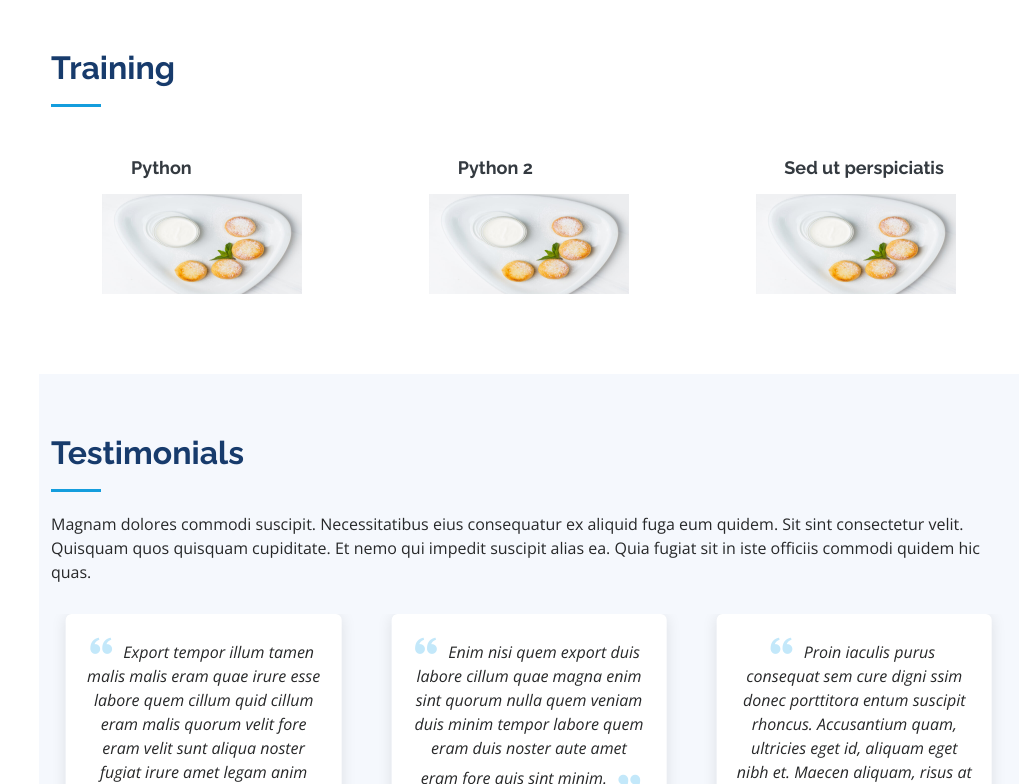
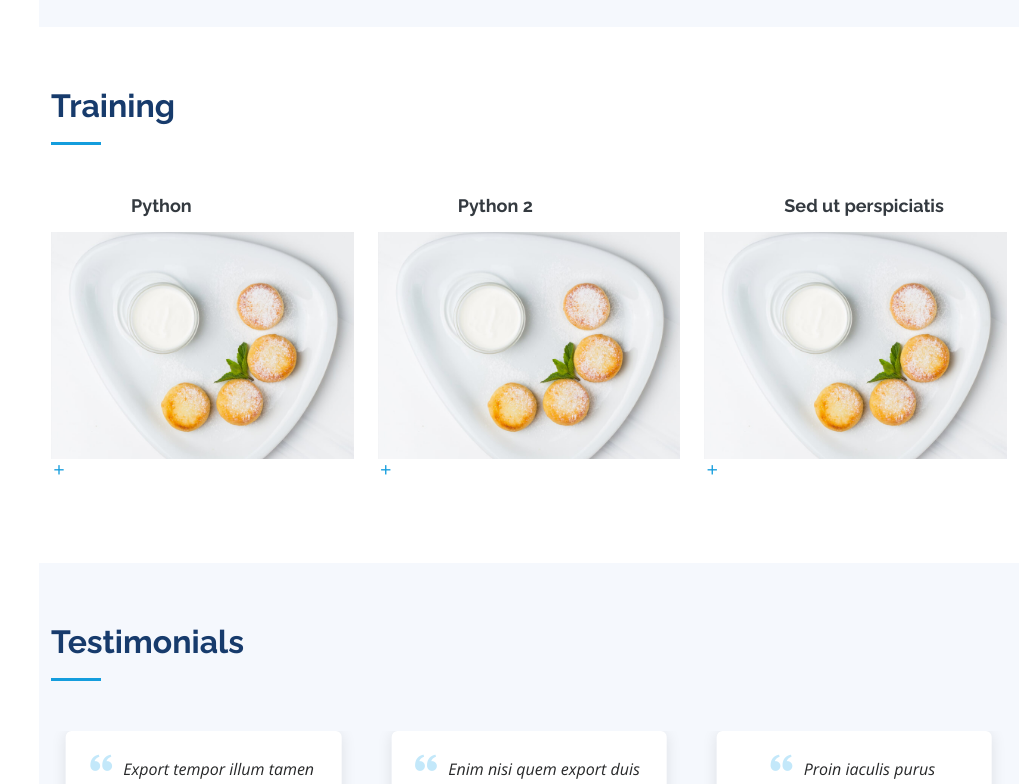
Before and after one commit to sorachotJS/JSPortfolio, a plain HTML site: page index.html in a window 1280 px wide. Shown: the part 4550-5334 px from the top of the page, without its empty margins (261-1280 px from the left). Drawn offline with nearby package versions, Linux system fonts and the light colour scheme.

Commit message:
second commit

```diff
--- a/index.html
+++ b/index.html
@@ -410,6 +410,8 @@
           </div>
         </div>
 
+        <center><button type="button" class="btn btn-warning text-black">Download CV</button></center>
+
       </div>
     </section><!-- End Resume Section -->
 
@@ -540,20 +542,38 @@
         </div>
 
         <div class="row">
-          <div class="col-lg-4 col-md-6 icon-box" data-aos="fade-up">
+          <div class="col-lg-4 col-md-6 icon-box portfolio-item filter-web" data-aos="fade-up">
             <!-- <div class="icon"><i class="bi bi-briefcase"></i></div> -->
             <h4 class="title"><a href="">Python</a></h4>
-            <center><img src="assets/img/portfolio/portfolio-9.jpg" alt="" srcset="" width="200" height="100"></center>
+            <div class="portfolio-wrap">
+              <img src="assets/img/portfolio/portfolio-9.jpg" class="img-fluid" alt="">
+              <div class="portfolio-links">
+                <a href="assets/img/portfolio/portfolio-9.jpg" data-gallery="portfolioGallery" class="portfolio-lightbox" title="Web 3"><i class="bx bx-plus"></i></a>
+                <!-- <a href="portfolio-details.html" title="More Details"><i class="bx bx-link"></i></a> -->
+              </div>
+            </div>
           </div>
           <div class="col-lg-4 col-md-6 icon-box" data-aos="fade-up" data-aos-delay="100">
             <!-- <div class="icon"><i class="bi bi-card-checklist"></i></div> -->
             <h4 class="title"><a href="">Python 2</a></h4>
-            <center><img src="assets/img/portfolio/portfolio-9.jpg" alt="" srcset="" width="200" height="100"></center>
+            <div class="portfolio-wrap">
+              <img src="assets/img/portfolio/portfolio-9.jpg" class="img-fluid" alt="">
+              <div class="portfolio-links">
+                <a href="assets/img/portfolio/portfolio-9.jpg" data-gallery="portfolioGallery" class="portfolio-lightbox" title="Web 3"><i class="bx bx-plus"></i></a>
+                <!-- <a href="portfolio-details.html" title="More Details"><i class="bx bx-link"></i></a> -->
+              </div>
+            </div>
           </div>
           <div class="col-lg-4 col-md-6 icon-box" data-aos="fade-up" data-aos-delay="200">
             <!-- <div class="icon"><i class="bi bi-bar-chart"></i></div> -->
             <h4 class="title"><a href="">Sed ut perspiciatis</a></h4>
-            <center><img src="assets/img/portfolio/portfolio-9.jpg" alt="" srcset="" width="200" height="100"></center>
+            <div class="portfolio-wrap">
+              <img src="assets/img/portfolio/portfolio-9.jpg" class="img-fluid" alt="">
+              <div class="portfolio-links">
+                <a href="assets/img/portfolio/portfolio-9.jpg" data-gallery="portfolioGallery" class="portfolio-lightbox" title="Web 3"><i class="bx bx-plus"></i></a>
+                <!-- <a href="portfolio-details.html" title="More Details"><i class="bx bx-link"></i></a> -->
+              </div>
+            </div>
           </div>
 
         </div>
@@ -567,7 +587,7 @@
 
         <div class="section-title">
           <h2>Testimonials</h2>
-          <p>Magnam dolores commodi suscipit. Necessitatibus eius consequatur ex aliquid fuga eum quidem. Sit sint consectetur velit. Quisquam quos quisquam cupiditate. Et nemo qui impedit suscipit alias ea. Quia fugiat sit in iste officiis commodi quidem hic quas.</p>
+          <!-- <p>Magnam dolores commodi suscipit. Necessitatibus eius consequatur ex aliquid fuga eum quidem. Sit sint consectetur velit. Quisquam quos quisquam cupiditate. Et nemo qui impedit suscipit alias ea. Quia fugiat sit in iste officiis commodi quidem hic quas.</p> -->
         </div>
 
         <div class="testimonials-slider swiper" data-aos="fade-up" data-aos-delay="100">
```
